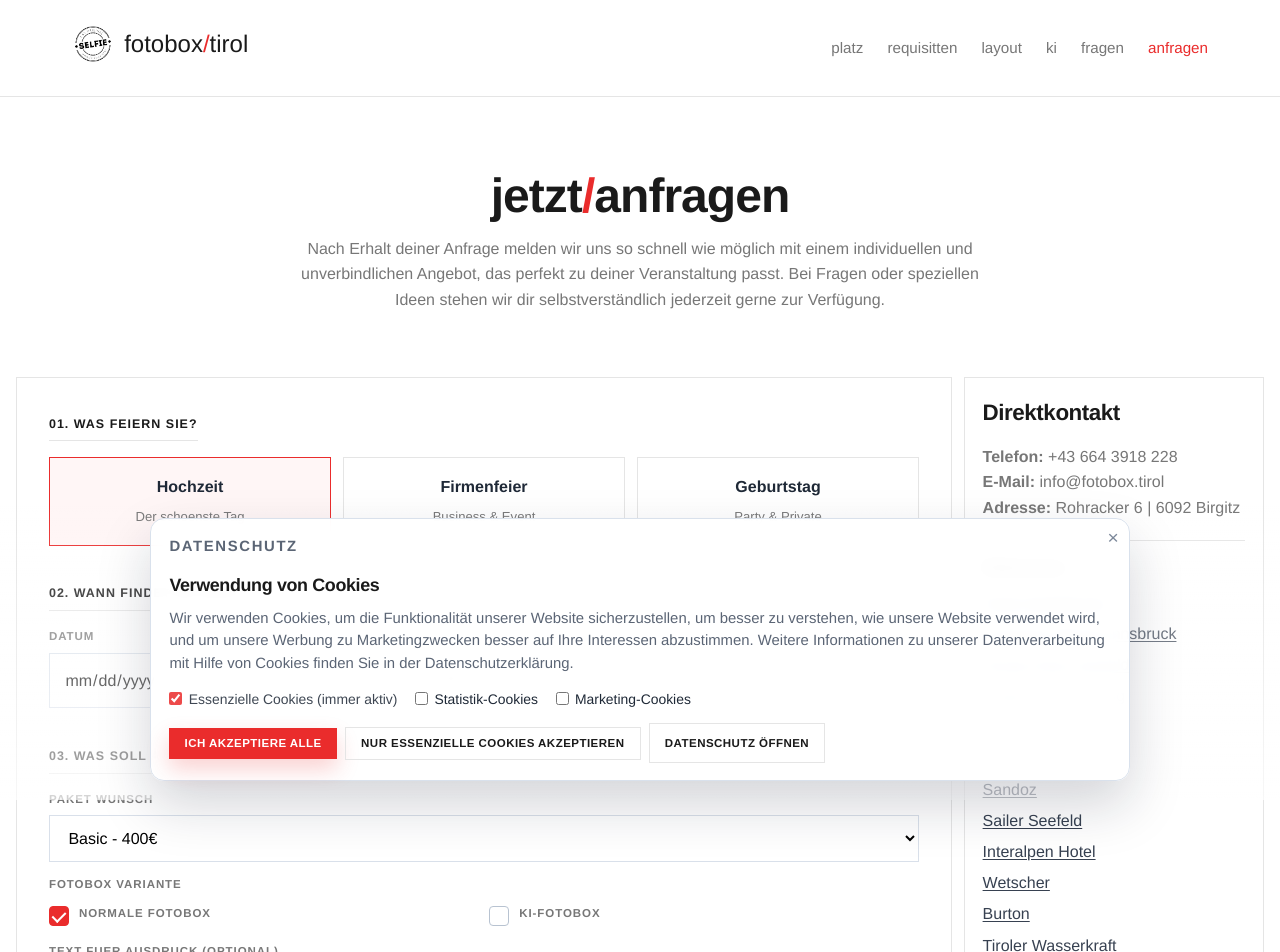
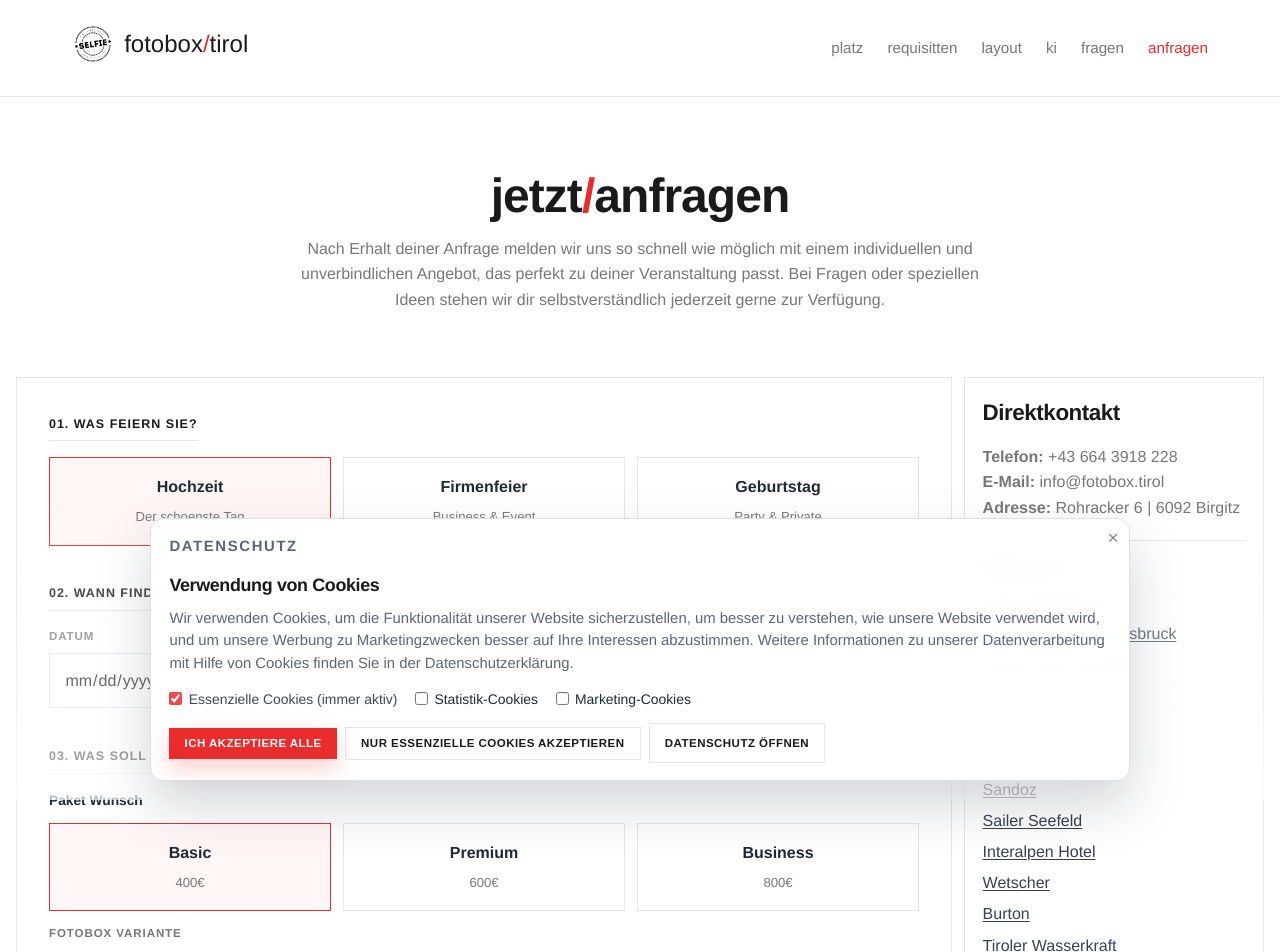
Before and after one commit to Blitzi9188/fotobox.tirol, a Next.js app: page /kontakt in a window 1280 px wide. Shown: the top 952 px of the page. Built offline with nearby package versions, Linux system fonts and the light colour scheme.

Commit message:
Match package choice UI to event selection

```diff
--- a/src/app/globals.css
+++ b/src/app/globals.css
@@ -1200,6 +1200,14 @@ p {
   text-transform: uppercase;
   border-bottom: 1px solid var(--c-line);
   padding-bottom: 0.35rem;
+}
+
+.inquiry-field-label {
+  display: block;
+  margin-bottom: 0.7rem;
+  font-size: 0.86rem;
+  font-weight: 600;
+  color: #1f2937;
 }
 
 .inquiry-options-grid {
--- a/src/components/site/BookingInquiryForm.tsx
+++ b/src/components/site/BookingInquiryForm.tsx
@@ -124,21 +124,23 @@ export default function BookingInquiryForm({
 
       <div className="inquiry-form-section">
         <span className="inquiry-section-title">{inquiry.printSectionTitle}</span>
-        <label className="inquiry-field">
-          <span>Paket Wunsch</span>
-          <select
-            name="packageName"
-            value={selectedPackage}
-            onChange={(event) => setSelectedPackage(event.target.value)}
-            required
-          >
-            {safePlans.map((plan) => (
-              <option key={plan.name} value={plan.name}>
-                {plan.price > 0 ? `${plan.name} - ${plan.price}€` : plan.name}
-              </option>
-            ))}
-          </select>
-        </label>
+        <span className="inquiry-field-label">Paket Wunsch</span>
+        <input type="hidden" name="packageName" value={selectedPackage} />
+        <div className={`inquiry-options-grid ${safePlans.length === 2 ? "inquiry-options-grid-2" : ""}`}>
+          {safePlans.map((plan) => (
+            <button
+              key={plan.name}
+              type="button"
+              className={`inquiry-option ${selectedPackage === plan.name ? "selected" : ""}`}
+              onClick={() => setSelectedPackage(plan.name)}
+            >
+              <span className="inquiry-option-title">{plan.name}</span>
+              <span className="inquiry-option-desc">
+                {plan.price > 0 ? `${plan.price}€` : "Allgemeine Anfrage"}
+              </span>
+            </button>
+          ))}
+        </div>
         <label className="inquiry-field" style={{ marginTop: "0.8rem" }}>
           <span>{inquiry.boxTypeLabel || "Fotobox Variante"}</span>
           <div className="inquiry-checkbox-group">
```
